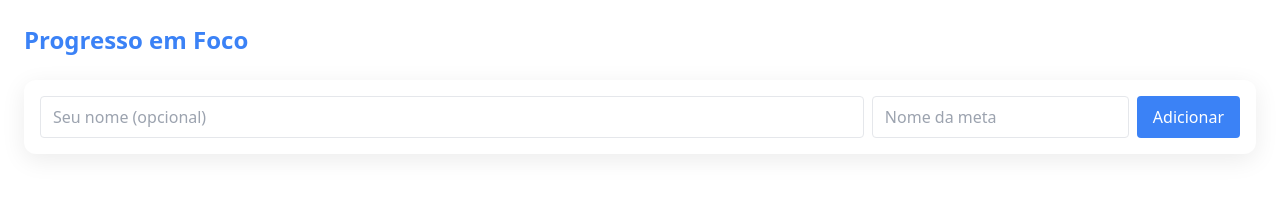
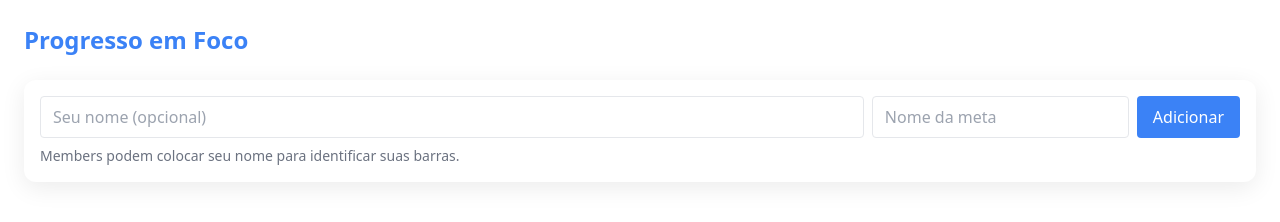
Before and after one commit to matheussouzavitoria543-alt/Miss-o-Halloween-, a plain HTML site: page index.html in a window 1280 px wide. Drawn offline with nearby package versions, Linux system fonts and the light colour scheme.

Commit message:
Update index.html

```diff
--- a/index.html
+++ b/index.html
@@ -51,23 +51,19 @@ body{background-color:var(--site-bg); transition:background-color .3s ease, back
   <div class="card w-full max-w-xl p-6 relative">
     <button onclick="closeAdminPanel()" class="absolute top-4 right-4 text-gray-600"><i data-feather="x"></i></button>
     <h3 class="text-2xl font-bold mb-4">Painel de Administração</h3>
-
     <div class="space-y-3">
       <div class="flex gap-2">
         <button onclick="openGlobalMessagePrompt()" class="flex-1 px-4 py-2 rounded" style="background:var(--button-color);color:white">Enviar Mensagem Global</button>
         <button onclick="openProofsModal()" class="px-4 py-2 rounded border">Ver Provas</button>
       </div>
-
       <div class="flex gap-2">
         <button onclick="generateCredential()" class="px-4 py-2 rounded" style="background:var(--primary);color:white">Gerar Credencial</button>
         <button onclick="downloadCredentials()" class="px-4 py-2 rounded border">Exportar</button>
       </div>
-
       <div>
         <label class="block text-sm font-medium mb-1">Credenciais geradas</label>
         <div id="credentialsList" class="space-y-1"></div>
       </div>
-
       <div class="grid grid-cols-2 gap-2">
         <div>
           <label class="block text-sm font-medium mb-1">Cor do site</label>
@@ -78,17 +74,14 @@ body{background-color:var(--site-bg); transition:background-color .3s ease, back
           <input id="adminButtonColor" type="color" class="w-full h-10 p-0" onchange="adminChangeButtonColor(this.value)">
         </div>
       </div>
-
       <div>
         <label class="block text-sm font-medium mb-1">Membros online</label>
         <div id="onlineList" class="text-sm"></div>
       </div>
-
       <div>
         <button onclick="adminResetTheme()" class="px-4 py-2 rounded border">Resetar tema para padrão</button>
       </div>
     </div>
-
   </div>
 </div>
 
@@ -97,14 +90,11 @@ body{background-color:var(--site-bg); transition:background-color .3s ease, back
   <div class="card w-full max-w-md p-6 relative">
     <button onclick="closeSettingsPanel()" class="absolute top-4 right-4 text-gray-600"><i data-feather="x"></i></button>
     <h3 class="text-xl font-bold mb-4">Configurações</h3>
-
     <div class="space-y-4">
-      <!-- Member settings -->
       <div>
         <label class="block text-sm font-medium mb-1">Seu nome</label>
         <input id="inputMemberName" type="text" class="w-full border rounded px-3 py-2" placeholder="Como quer ser identificado" />
       </div>
-
       <div class="grid grid-cols-2 gap-2">
         <div>
           <label class="block text-sm font-medium mb-1">Cor do site</label>
@@ -115,15 +105,11 @@ body{background-color:var(--site-bg); transition:background-color .3s ease, back
           <input id="memberBarColor" type="color" class="w-full h-10 p-0" onchange="memberChangeBarColor(this.value)" />
         </div>
       </div>
-
       <div>
         <label class="block text-sm font-medium mb-1">Imagem de fundo</label>
         <input type="file" accept="image/*" onchange="memberSetBackground(this.files[0])" />
       </div>
-
       <hr />
-
-      <!-- Admin login -->
       <div>
         <label class="block text-sm font-medium mb-1">Login de administrador</label>
         <input id="adminUserInput" placeholder="usuário" class="w-full border rounded px-3 py-2 mb-2" />
@@ -146,10 +132,11 @@ body{background-color:var(--site-bg); transition:background-color .3s ease, back
     </div>
   </header>
 
-  <!-- Add goal area -->
   <section class="card p-4 mb-4">
     <div class="flex gap-2">
       <input id="memberNameField" placeholder="Seu nome (opcional)" class="flex-1 border rounded px-3 py-2" />
       <input id="goalNameField" placeholder="Nome da meta" class="flex-2 border rounded px-3 py-2" />
       <button id="addGoalBtn" class="px-4 py-2 rounded" style="background:var(--button-color);color:white">Adicionar</button>
     </div>
+    <p class="text-sm text-gray-500 mt-2">Members podem colocar seu nome para identificar suas barras.</p>
+  </section
```
